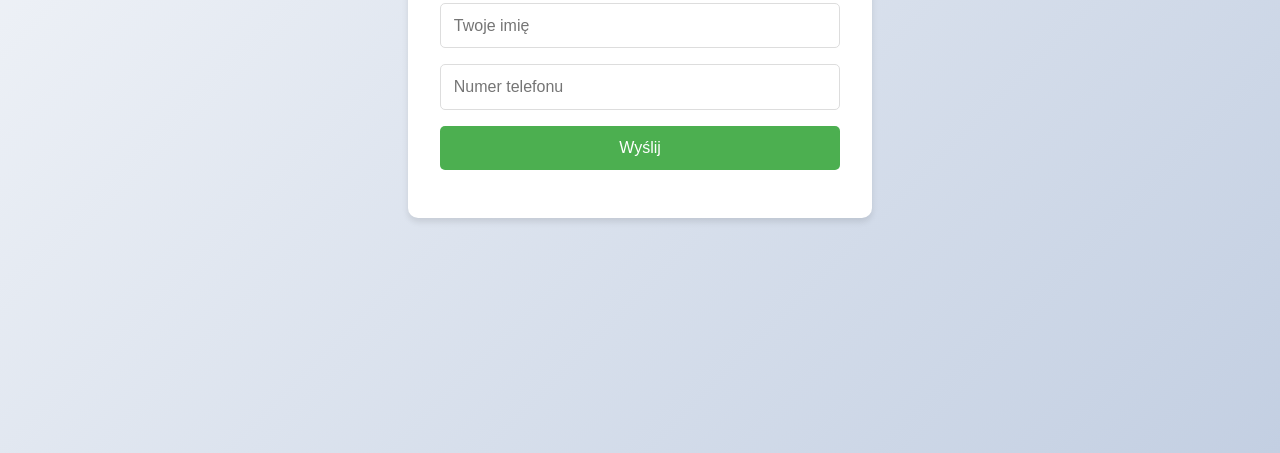
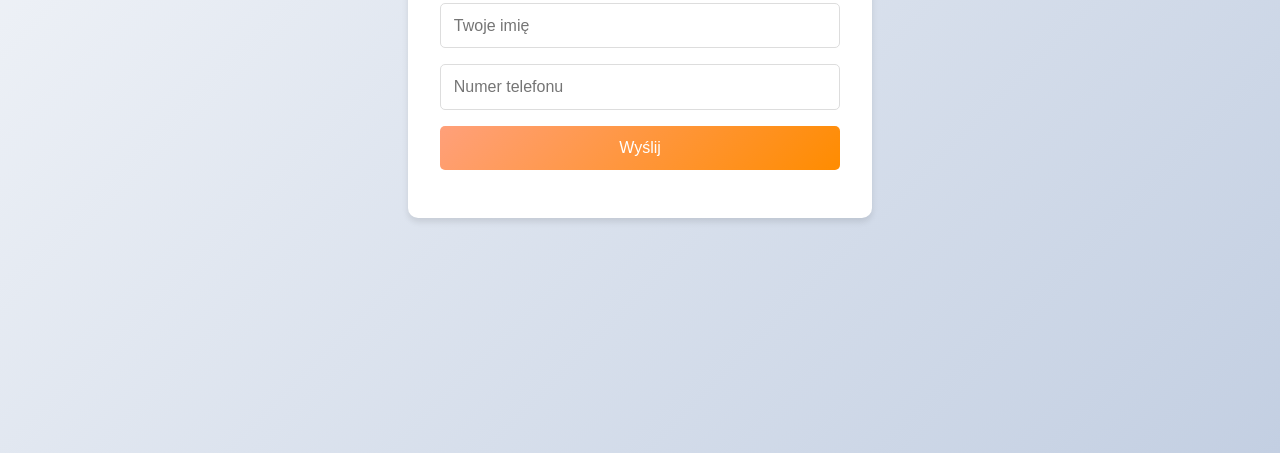
Before and after one commit to marekmaketest/szybko.github.io, a plain HTML site: page index.html in a window 1280 px wide. Shown: the part 347-800 px from the top of the page. Drawn offline with Linux system fonts and the light colour scheme.

Commit message:
Update style.css

```diff
--- a/style.css
+++ b/style.css
@@ -37,7 +37,7 @@ input {
 }
 
 button {
-    background-color: #4CAF50;
+    background: linear-gradient(135deg, #ffa07a 0%, #ff8c00 100%);
     color: white;
     padding: 0.8rem;
     border: none;
@@ -48,7 +48,7 @@ button {
 }
 
 button:hover {
-    background-color: #45a049;
+    background: linear-gradient(135deg, #ff9900 0%, #ff6600 100%);
 }
 
 #message {
```
